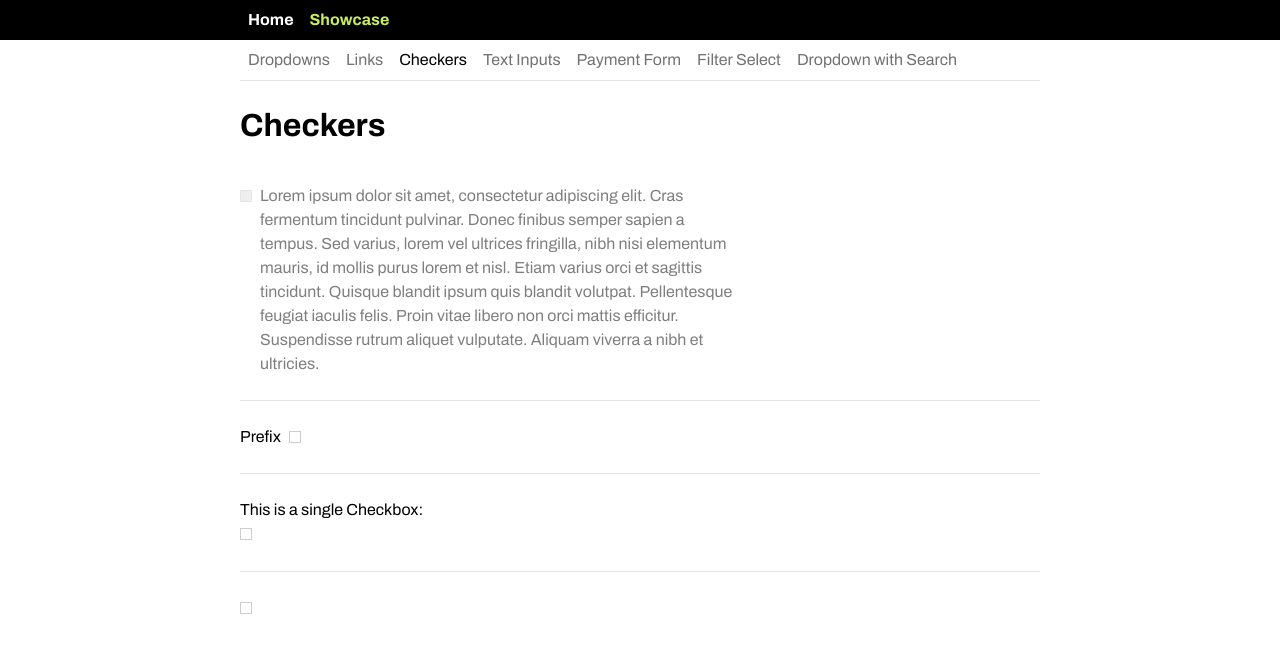
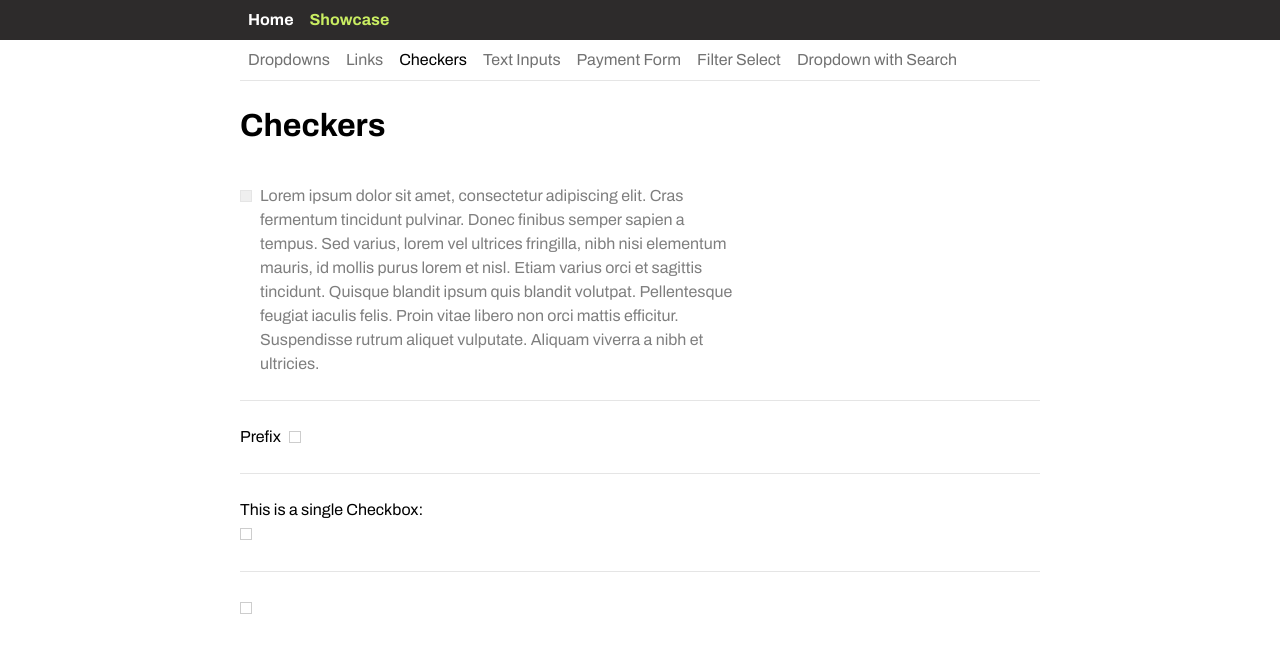
Before and after one commit to kamrade/auto-catalogue, a SvelteKit app: page /showcase/checkers in a window 1280 px wide. Shown: the top 652 px of the page. Built offline with nearby package versions, Linux system fonts and the light colour scheme.

Commit message:
Update colors. Update TODOs

```diff
--- a/src/routes/+layout.svelte
+++ b/src/routes/+layout.svelte
@@ -16,12 +16,11 @@
 </div>
 
 <style lang="scss">
-
   @import '../styles/global.scss';
 
   .header-main {
-    background-color: #000;
-    color: #fff;
+    background-color: var(--bg-inverted-100);
+    color: var(--text-color-inv);
     .header-content {
       display: flex;
       gap: 1rem;
--- a/src/styles/variables.scss
+++ b/src/styles/variables.scss
@@ -1,4 +1,6 @@
 :root {
+
+  // BG
   --bg-primary-100: #C9ED62;
   --bg-primary-200: #C3E858;
   --bg-primary-300: #B9DF4C;
@@ -8,18 +10,22 @@
   --bg-control-300: #E9E9E9;
   --bg-control-400: #E1E1E1;
 
+  --bg-inverted-100: #2D2B2B;
+
+  // LINE
   --line-base-100: #E5E5E5;
   --line-primary-100: #B9DF4C;
   --line-control-100: #CDCDCD;
   --line-control-focus: #999;
 
-
-  --text-color-base: #000000;
+  // TEXT
+  --text-color-base: #2A2A2C;
   --text-color-inv: #FFFFFF;
   --text-color-secondary: #727272;
   --text-color-muted: #AFAFAF;
   --text-color-inv-primary: #C9ED62;
 
+  // OTHERS
   --transparent: transparent;
 
   --focus-color: rgba(255, 245, 0, 0.4);
```
Also changed, not shown: 1 other file (tests, documents, lock files or other folders).
